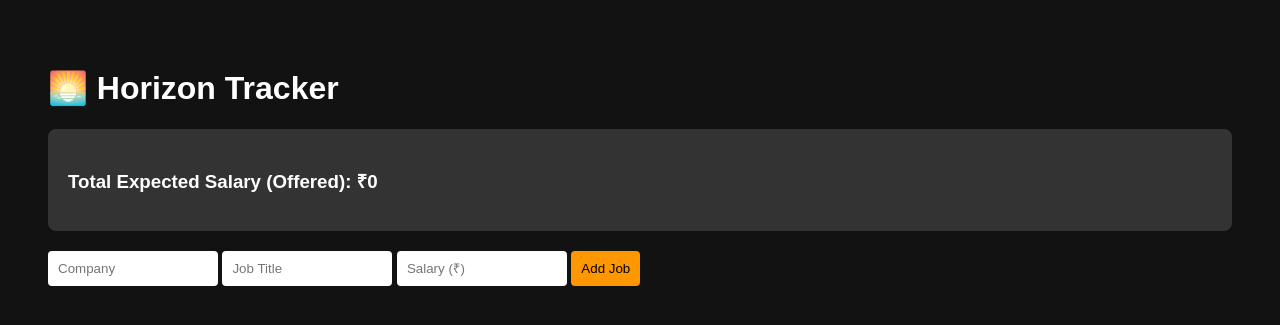
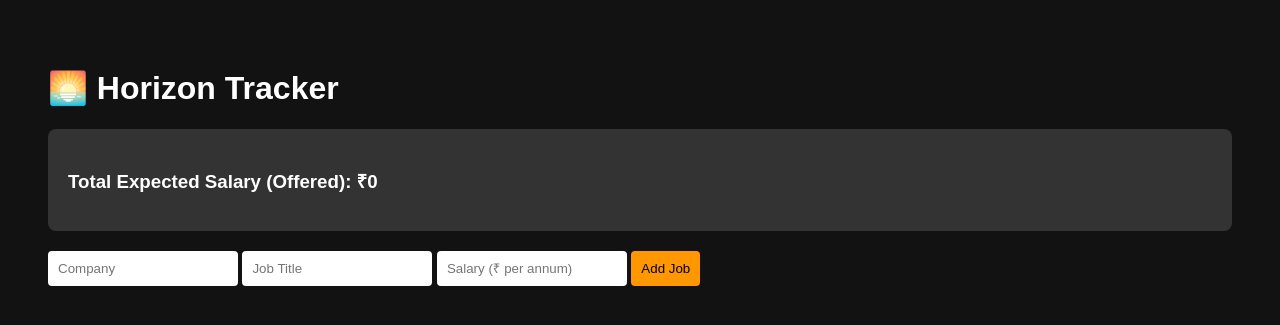
Before and after one commit to aishwarya-tech01/Horizon-Tracker, a Flask app: page / in a window 1280 px wide. Shown: the top 325 px of the page. Run offline with Flask 3, Linux system fonts and the light colour scheme; data that the repository does not hold is empty.

Commit message:
Update: Finalized tracking with ₹ per annum formatting

```diff
--- a/templates/index.html
+++ b/templates/index.html
@@ -7,7 +7,7 @@
         .summary { background: #333; padding: 20px; border-radius: 8px; margin-bottom: 20px; }
         .card { background: #1e1e1e; padding: 15px; margin: 10px 0; border-radius: 8px; border: 1px solid #333; }
         .alert { border-left: 5px solid red; }
-        input { padding: 10px; border-radius: 4px; border: none; width: 150px; }
+        input { padding: 10px; border-radius: 4px; border: none; width: 170px; }
         button { padding: 10px; background: #ff9800; border: none; border-radius: 4px; cursor: pointer; }
     </style>
 </head>
@@ -21,14 +21,14 @@
     <form action="/add" method="POST">
         <input type="text" name="company" placeholder="Company" required>
         <input type="text" name="title" placeholder="Job Title" required>
-        <input type="number" name="salary" placeholder="Salary (₹)">
+        <input type="number" name="salary" placeholder="Salary (₹ per annum)">
         <button type="submit">Add Job</button>
     </form>
 
     {% for job in jobs %}
     <div class="card {% if job.status == 'Applied' %}alert{% endif %}">
         <strong>{{ job.company }}</strong> - {{ job.title }} <br>
-        <small>Status: {{ job.status }} | Salary: ₹{{ job.salary }}</small><br>
+        <small>Status: {{ job.status }} | Salary: ₹{{ job.salary }} (per annum)</small><br>
         <a href="/update/{{ job.id }}/Interviewing" style="color:yellow">Mark Interviewing</a> |
         <a href="/update/{{ job.id }}/Offered" style="color:green">Mark Offered</a> |
         <a href="/delete/{{ job.id }}" style="color:red">Delete</a>
```
